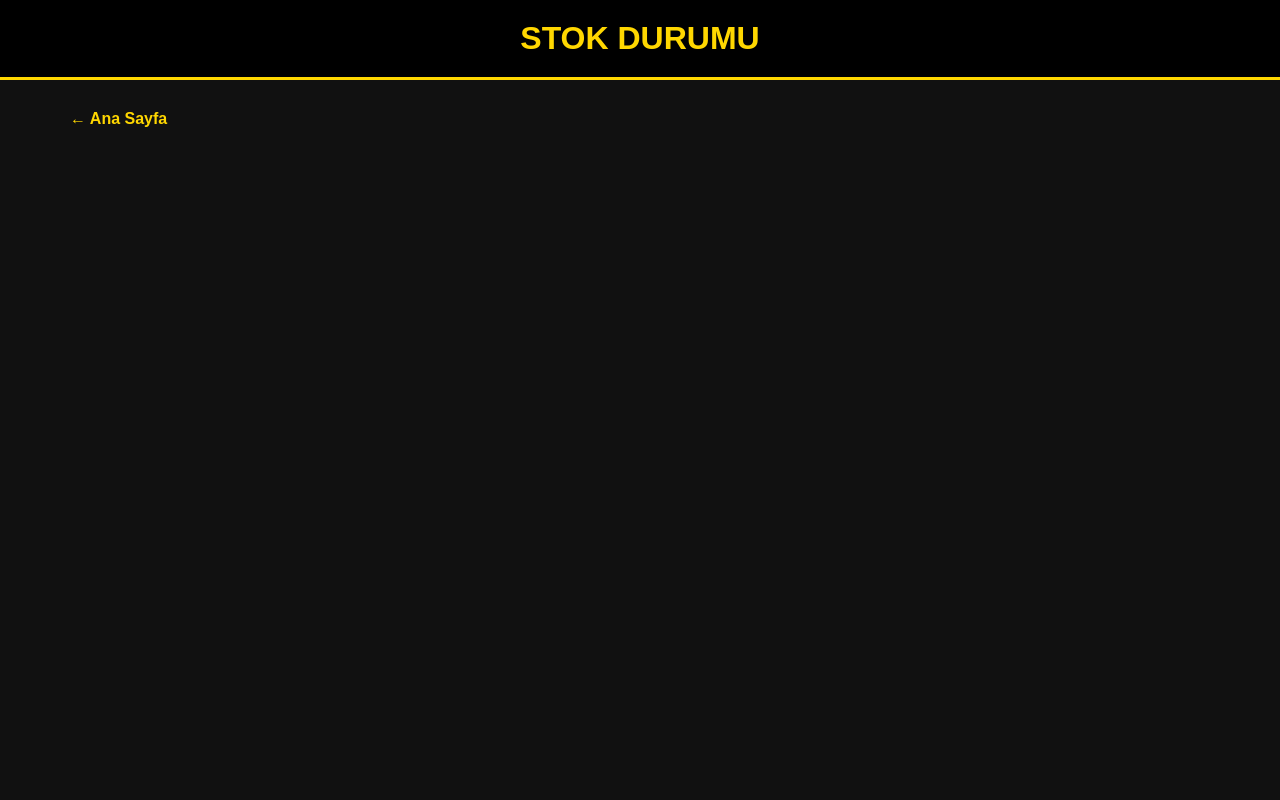
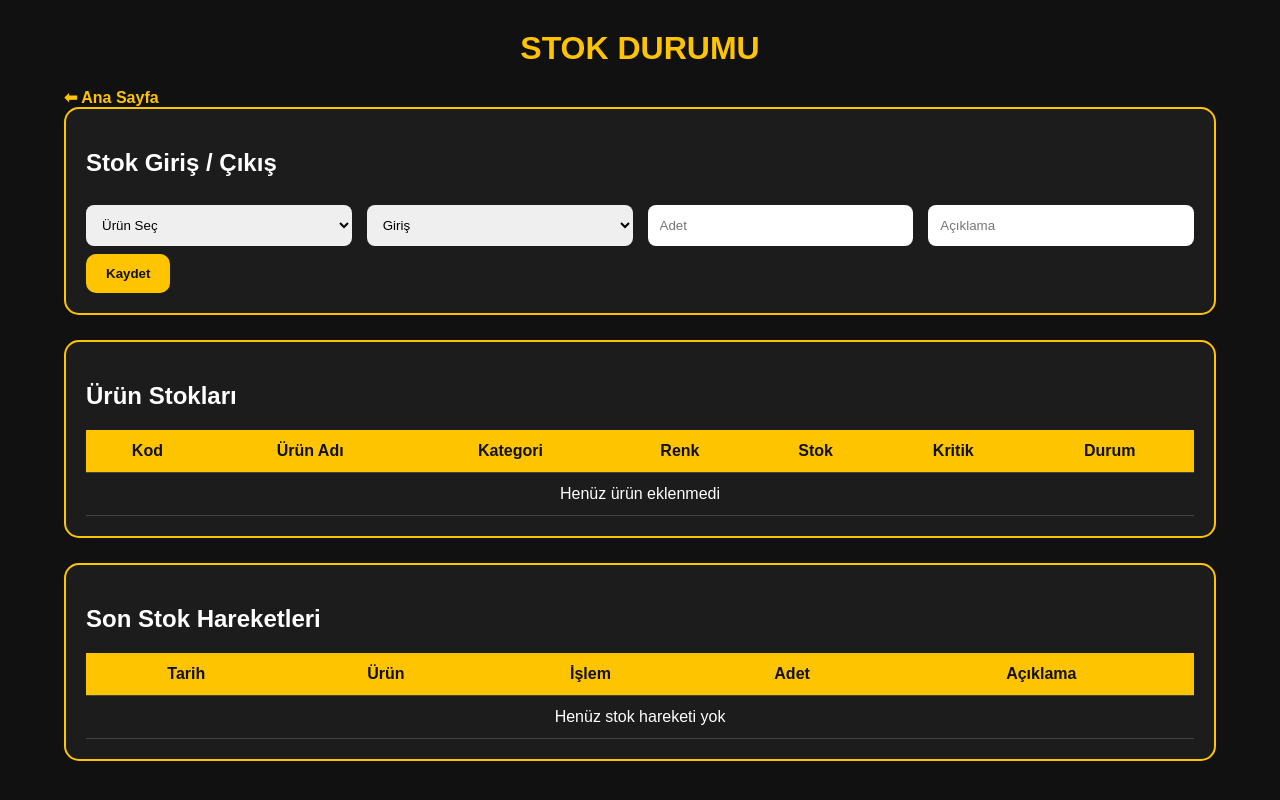
Before and after one commit to alicandvc38-netizen/vizyon-stok, a Flask app: page /stok in a window 1280 px wide. Run offline with Flask 3, Linux system fonts and the light colour scheme; data that the repository does not hold is empty.

Commit message:
Update stok.html

```diff
--- a/templates/stok.html
+++ b/templates/stok.html
@@ -2,152 +2,124 @@
 <html lang="tr">
 <head>
     <meta charset="UTF-8">
-<meta name="viewport" content="width=device-width, initial-scale=1.0">
     <title>Stok Durumu</title>
-
     <style>
-
-*{
-    margin:0;
-    padding:0;
-    box-sizing:border-box;
-}
-
-body{
-    background:#111;
-    color:white;
-    font-family:Arial, sans-serif;
-}
-
-.header{
-    background:black;
-    padding:20px;
-    border-bottom:3px solid gold;
-    text-align:center;
-}
-
-.header h1{
-    color:gold;
-}
-
-.container{
-    max-width:1200px;
-    margin:auto;
-    padding:30px;
-}
-
-.top{
-    margin-bottom:25px;
-}
-
-.top a{
-    color:gold;
-    text-decoration:none;
-    font-weight:bold;
-}
-
-.liste{
-    display:grid;
-    grid-template-columns:repeat(auto-fit,minmax(280px,1fr));
-    gap:25px;
-}
-
-.kart{
-    background:#1e1e1e;
-    border:2px solid gold;
-    border-radius:20px;
-    padding:20px;
-}
-
-.kart h2{
-    color:gold;
-    margin-bottom:15px;
-}
-
-.kart p{
-    margin-bottom:10px;
-}
-
-.kritik{
-    border:2px solid red;
-}
-
-.badge{
-    display:inline-block;
-    padding:8px 14px;
-    border-radius:10px;
-    margin-top:10px;
-    font-weight:bold;
-}
-
-.normal{
-    background:#00a651;
-}
-
-.danger{
-    background:#d62828;
-}
-
-img{
-    width:100%;
-    height:220px;
-    object-fit:cover;
-    border-radius:12px;
-    margin-top:15px;
-}
-
+        body { margin:0; font-family:Arial; background:#111; color:white; }
+        .container { width:90%; margin:30px auto; }
+        h1 { text-align:center; color:#ffc400; }
+        a { color:#ffc400; text-decoration:none; font-weight:bold; }
+        .card { background:#1c1c1c; border:2px solid #ffc400; border-radius:15px; padding:20px; margin-bottom:25px; }
+        input, select { width:100%; padding:12px; margin:8px 0; border-radius:8px; border:none; box-sizing:border-box; }
+        button { background:#ffc400; color:#111; padding:12px 20px; border:none; border-radius:10px; font-weight:bold; cursor:pointer; }
+        .grid { display:grid; grid-template-columns:repeat(4,1fr); gap:15px; }
+        table { width:100%; border-collapse:collapse; background:#1c1c1c; margin-top:15px; }
+        th, td { padding:12px; border-bottom:1px solid #444; text-align:center; }
+        th { background:#ffc400; color:#111; }
+        .kritik { color:#ff4d4d; font-weight:bold; }
+        @media(max-width:900px){ .grid{grid-template-columns:1fr;} }
     </style>
-
 </head>
-
 <body>
 
-<div class="header">
+<div class="container">
     <h1>STOK DURUMU</h1>
+    <a href="/">⬅ Ana Sayfa</a>
+
+    <div class="card">
+        <h2>Stok Giriş / Çıkış</h2>
+
+        <form method="POST">
+            <div class="grid">
+                <select name="urun_id" required>
+                    <option value="">Ürün Seç</option>
+                    {% for urun in urunler %}
+                    <option value="{{ urun.id }}">{{ urun.ad }} - Mevcut: {{ urun.stok }}</option>
+                    {% endfor %}
+                </select>
+
+                <select name="tip" required>
+                    <option>Giriş</option>
+                    <option>Çıkış</option>
+                </select>
+
+                <input type="number" name="adet" placeholder="Adet" required>
+                <input type="text" name="aciklama" placeholder="Açıklama">
             </div>
 
-<div class="container">
-
-<div class="top">
-<a href="/">← Ana Sayfa</a>
+            <button type="submit">Kaydet</button>
+        </form>
     </div>
 
-<div class="liste">
+    <div class="card">
+        <h2>Ürün Stokları</h2>
 
-{% for u in urunler %}
-
-<div class="kart {% if u['stok'] <= u['kritik_stok'] %}kritik{% endif %}">
-
-<h2>{{ u['urun_adi'] }}</h2>
-
-<p><b>Stok:</b> {{ u['stok'] }}</p>
-
-<p><b>Kritik Seviye:</b> {{ u['kritik_stok'] }}</p>
-
-{% if u['stok'] <= u['kritik_stok'] %}
-
-<span class="badge danger">
-Kritik Stok
-</span>
-
+        <table>
+            <thead>
+                <tr>
+                    <th>Kod</th>
+                    <th>Ürün Adı</th>
+                    <th>Kategori</th>
+                    <th>Renk</th>
+                    <th>Stok</th>
+                    <th>Kritik</th>
+                    <th>Durum</th>
+                </tr>
+            </thead>
+            <tbody>
+                {% for urun in urunler %}
+                <tr>
+                    <td>{{ urun.kod }}</td>
+                    <td>{{ urun.ad }}</td>
+                    <td>{{ urun.kategori }}</td>
+                    <td>{{ urun.renk }}</td>
+                    <td>{{ urun.stok }}</td>
+                    <td>{{ urun.kritik }}</td>
+                    <td>
+                        {% if urun.stok <= urun.kritik %}
+                            <span class="kritik">Kritik</span>
                         {% else %}
-
-<span class="badge normal">
-Stok Normal
-</span>
-
+                            Normal
                         {% endif %}
-
-{% if u['foto'] %}
-
-<img src="/static/uploads/{{ u['foto'] }}">
-
-{% endif %}
-
+                    </td>
+                </tr>
+                {% else %}
+                <tr>
+                    <td colspan="7">Henüz ürün eklenmedi</td>
+                </tr>
+                {% endfor %}
+            </tbody>
+        </table>
     </div>
 
+    <div class="card">
+        <h2>Son Stok Hareketleri</h2>
+
+        <table>
+            <thead>
+                <tr>
+                    <th>Tarih</th>
+                    <th>Ürün</th>
+                    <th>İşlem</th>
+                    <th>Adet</th>
+                    <th>Açıklama</th>
+                </tr>
+            </thead>
+            <tbody>
+                {% for h in hareketler %}
+                <tr>
+                    <td>{{ h.tarih }}</td>
+                    <td>{{ h.urun_ad }}</td>
+                    <td>{{ h.tip }}</td>
+                    <td>{{ h.adet }}</td>
+                    <td>{{ h.aciklama }}</td>
+                </tr>
+                {% else %}
+                <tr>
+                    <td colspan="5">Henüz stok hareketi yok</td>
+                </tr>
                 {% endfor %}
-
+            </tbody>
+        </table>
     </div>
 
 </div>
```
Lines whose indentation alone changed are shown as unchanged.
